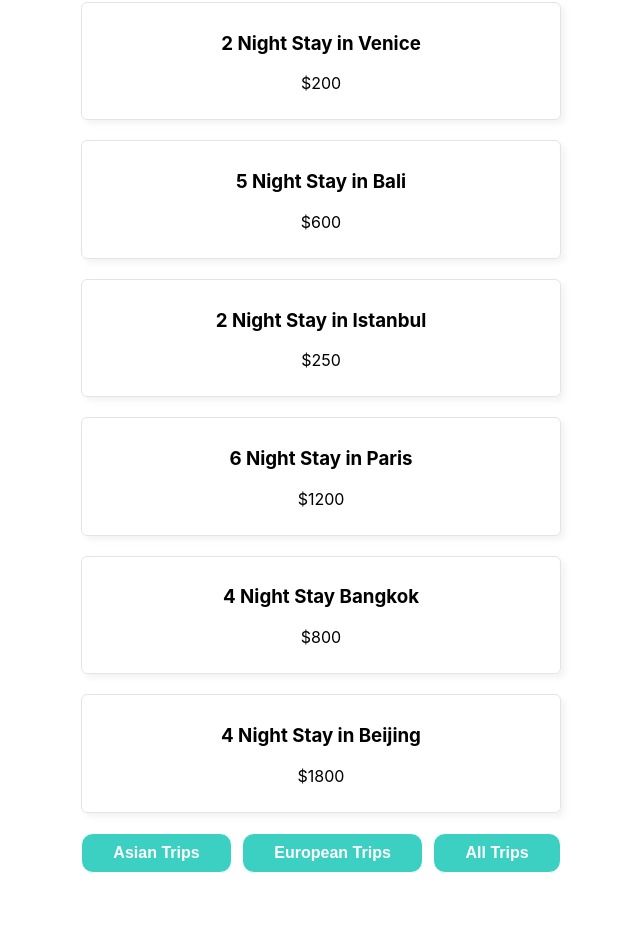
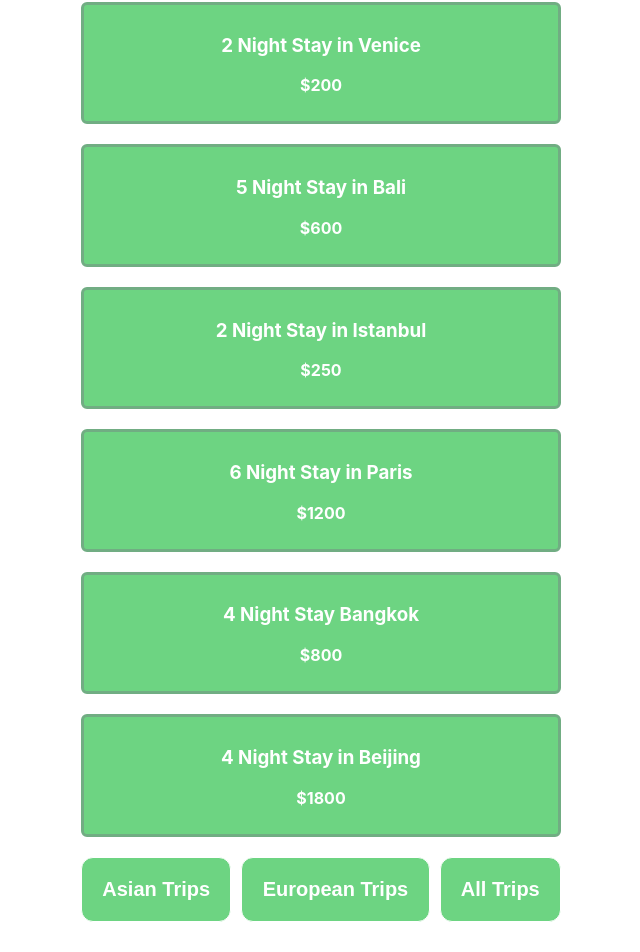
Before and after one commit to Godwyneben/React-Project, a React (Create React App) app: page / in a window 1280 px wide. Shown: the part 107-1059 px from the top of the page, without its empty margins (319-959 px from the left). Built offline with nearby package versions, Linux system fonts and the light colour scheme; data requests are answered from the project's data file.

Commit message:
app updated

```diff
--- a/src/Components/TripLists.css
+++ b/src/Components/TripLists.css
@@ -9,13 +9,20 @@
 
 .trip-list li{
     text-align: center;
-    border: 1px solid #e4e4e4;
+    cursor: pointer;
+    color: #fff;
+    font-weight: 700;
+    border: 3px solid #71ad83;
     box-sizing: border-box;
     padding: 10px;
-    box-shadow: 4px 4px 6px rgba(0, 0, 0, 0.05);
+    background-color: #6dd482;
     border-radius: 6px;
     list-style-type: none;
     margin: 20px 0;
+}
+
+.trip-list li:hover{
+    background-color:#32d753;
 }
 
 .trip-list .filters{
@@ -25,12 +32,16 @@
 
 .trip-list button{
     cursor: pointer;
-    padding: 10px;
-    font-size: 16px;
+    padding: 20px;
+    font-size: 20px;
     font-weight: 700;
     flex-grow: 1;
     border-radius: 12px;
     border: 1px solid;
     color: #fff;
-    background: #3bd0c2;
+    background-color: #6dd482;
 }
+
+.trip-list button:hover{
+    background-color:#32d753;
+}
--- a/src/Components/TripLists.js
+++ b/src/Components/TripLists.js
@@ -1,4 +1,4 @@
-import { useState, useEffect } from "react"
+import { useState, useEffect, useCallback } from "react"
 
 // styles
 import './TripLists.css'
@@ -6,11 +6,16 @@ export default function TripLists() {
     const [trips, setTrips] = useState([])
     const [url, setUrl] = useState('http://localhost:3000/trips')
 
+    const fetchTrips = useCallback(async () => {
+        const reponse = await fetch(url)
+        const json= await reponse.json()
+        setTrips(json)
+    }, [url])
+
+
     useEffect(() => {
-        fetch(url)
-        .then(reponse => reponse.json())
-        .then(json => setTrips(json))
-    }, [url])
+        fetchTrips()
+    }, [url, fetchTrips])
 
 
     console.log(trips)
```
